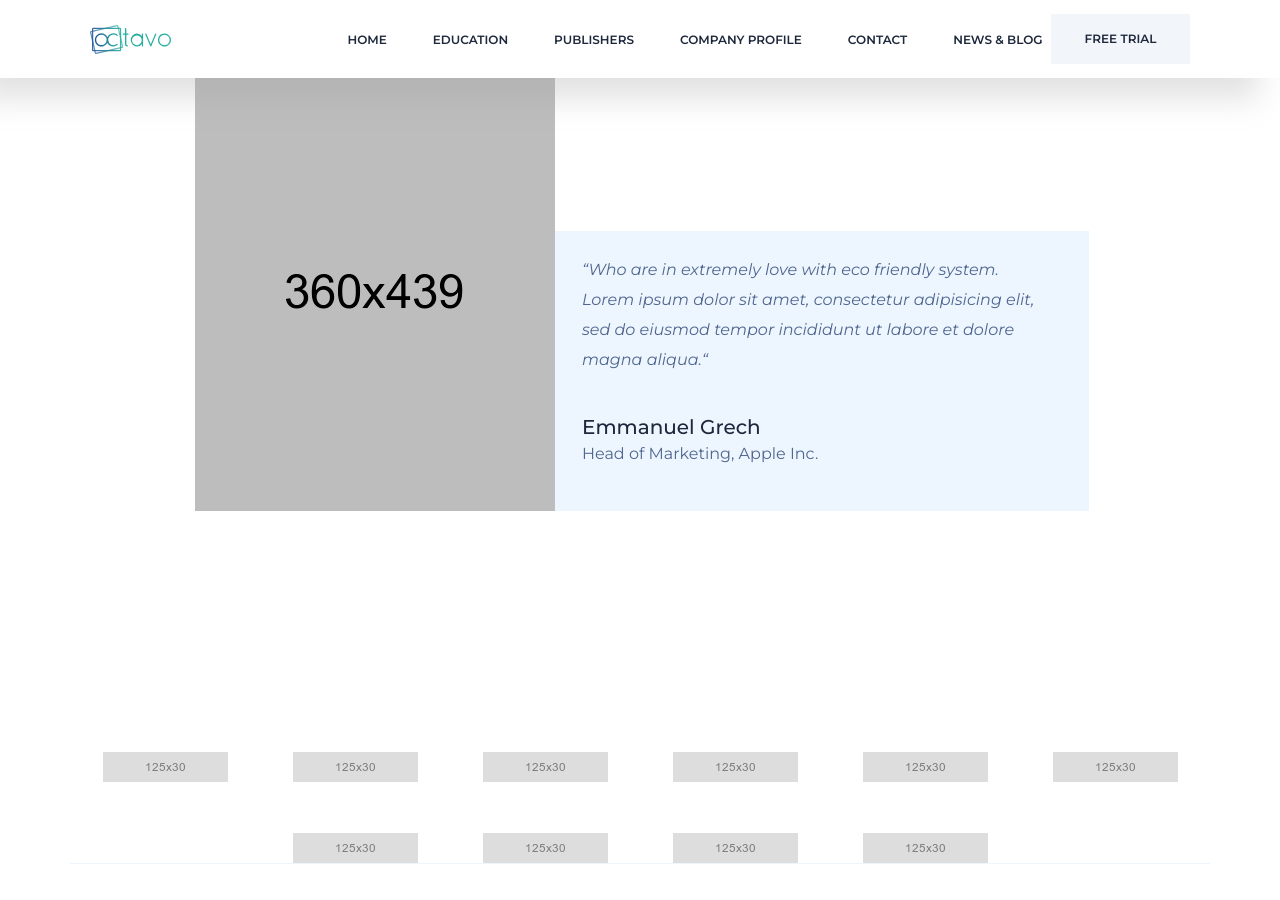
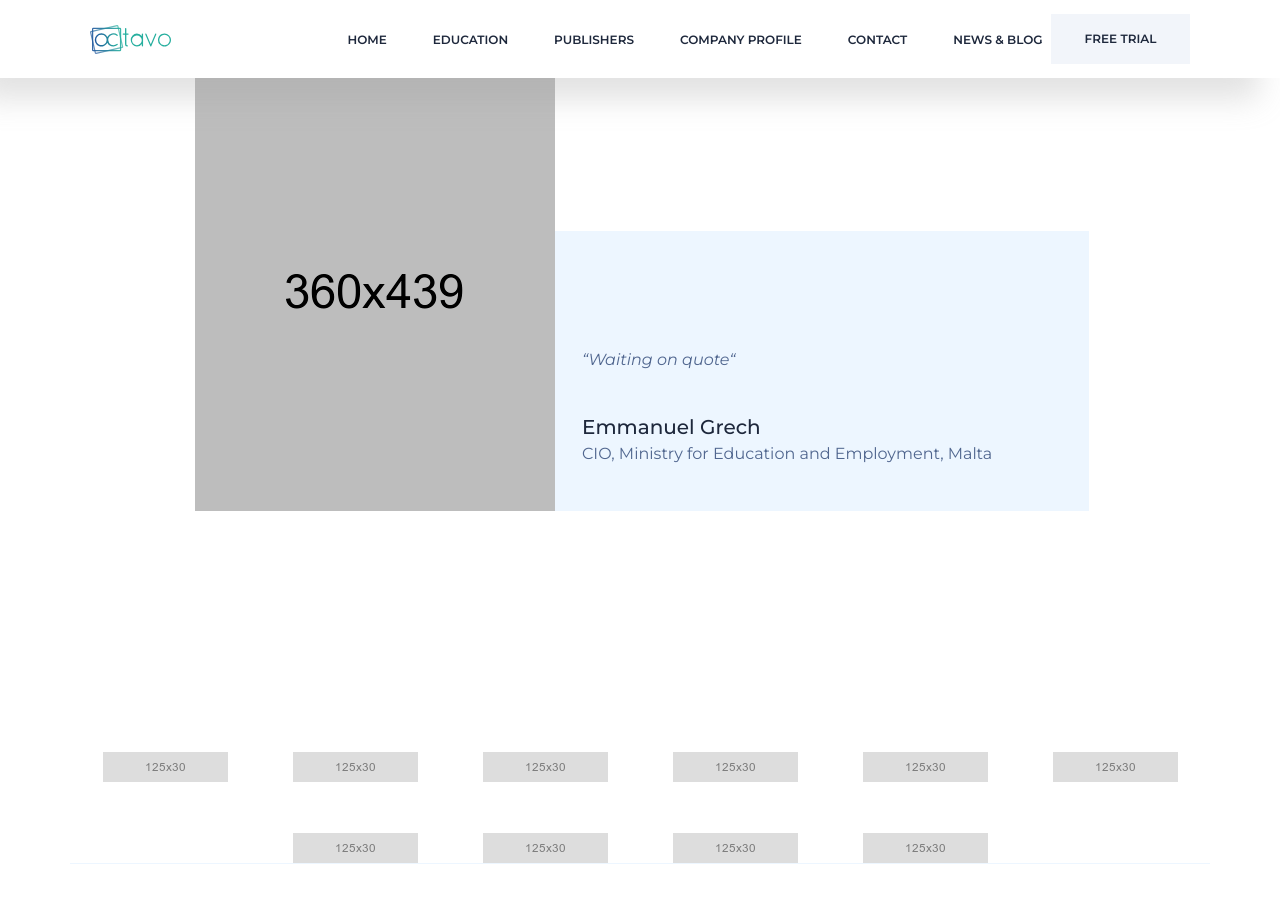
Before and after one commit to jurgencalleja/octavo.education, a Jekyll site: the page built from about.html, in a window 1280 px wide and 900 px high, scrolled down 2796 px. Built offline with Jekyll 4.4.1, drawn with Linux system fonts in a browser that asks for light colours.

Commit message:
Testimonials Change

```diff
--- a/_config.yml
+++ b/_config.yml
@@ -385,15 +385,15 @@ testimonials:
 # Client
 - author: 'Emmanuel Grech'
   avatar: '/img/review/user.png'
-  position: 'Head of Marketing, Apple Inc.'
-  quotes: 'Who are in extremely love with eco friendly system. Lorem ipsum dolor sit amet, consectetur adipisicing elit, sed do eiusmod tempor incididunt ut labore et dolore magna aliqua.'
+  position: 'CIO, Ministry for Education and Employment, Malta'
+  quotes: 'Waiting on quote'
 
 
 # Client
-- author: 'Travor James'
+- author: 'Grazio Grixti'
   avatar: '/img/review/user.png'
-  position: 'Head of Marketing, Apple Inc.'
-  quotes: 'Who are in extremely love with eco friendly system. Lorem ipsum dolor sit amet, consectetur adipisicing elit, sed do eiusmod tempor incididunt ut labore et dolore magna aliqua.'
+  position: 'Director (Digital Literacy & Transveral Skills), Ministry for Education and Employment, Malta'
+  quotes: 'Waiting on quote'
 
 
 # Client
```
